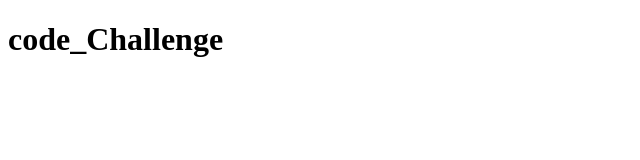
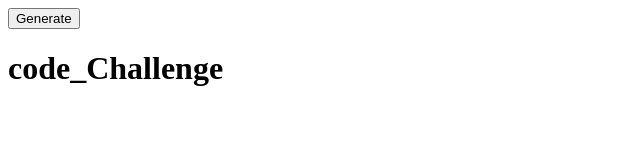
Before and after one commit to joshnothum/code_Challenge1, a plain HTML site: page index.html in a window 1280 px wide. Shown: the whole page, without its empty margins (0-640 px from the left). Drawn offline with Linux system fonts and the light colour scheme.

Commit message:
button is on DOM

```diff
--- a/index.html
+++ b/index.html
@@ -7,6 +7,9 @@
     <title>code_Challenge</title>
   </head>
   <body>
+    <div class ="buttonHolder">
+      <button id ="generate">Generate</button>
+    </div>
 <h1>code_Challenge</h1>
   </body>
 </html>
```
